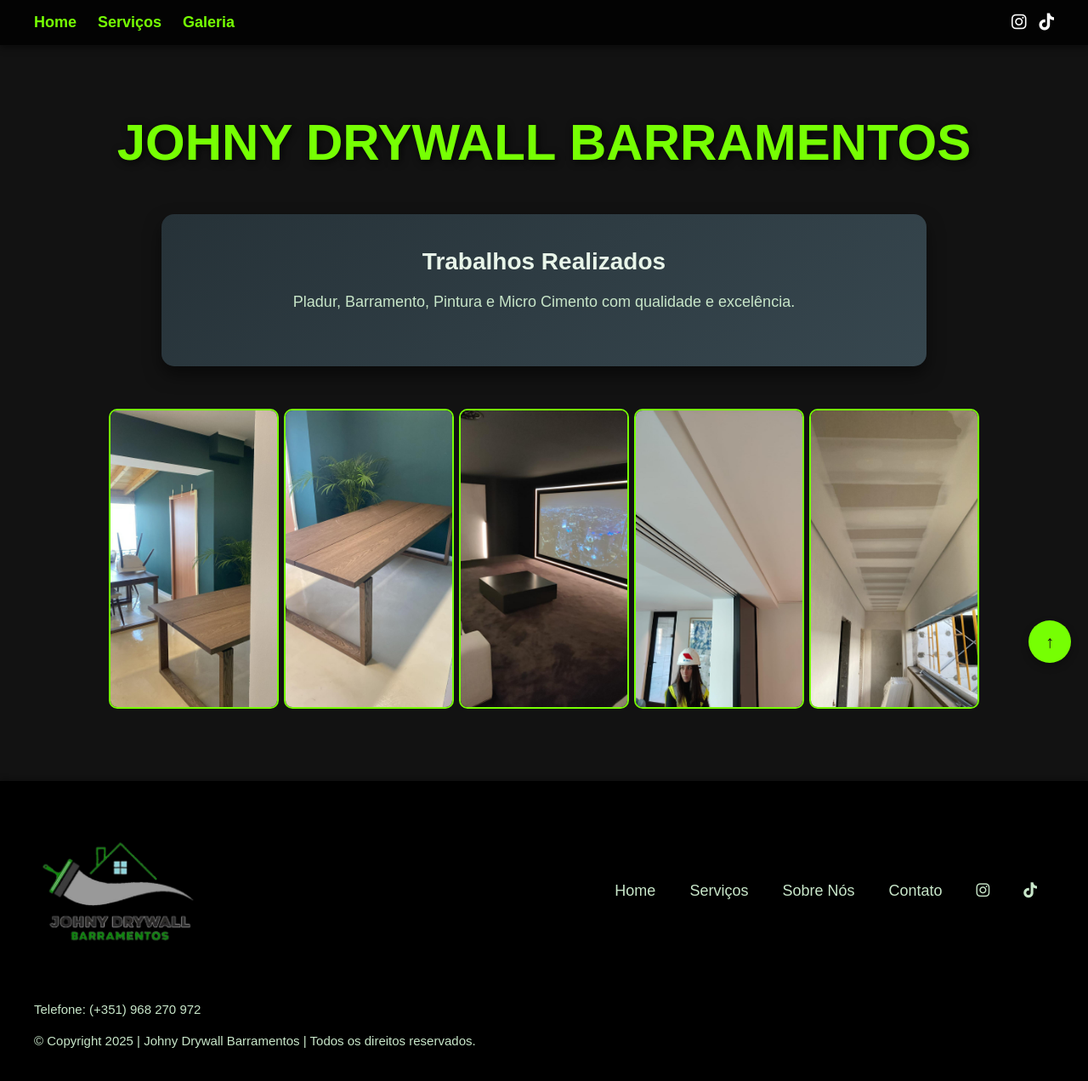
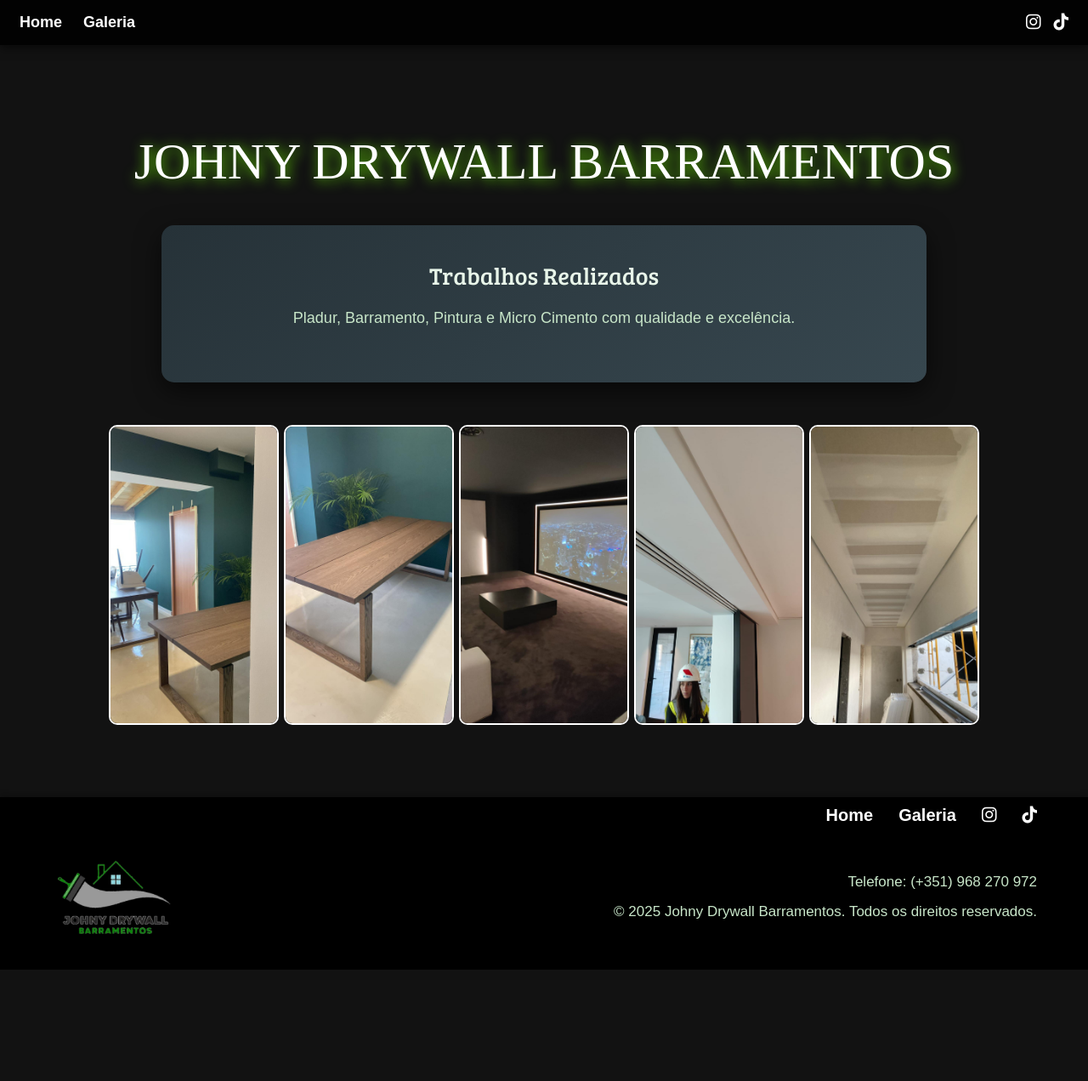
Before and after one commit to miacandelaria/JohnyBarramentos.github.io, a plain HTML site: page teste.html in a window 1280 px wide. Shown: the whole page at 85% size. After the commit the page ends 1141 px from the top, so only its background shows below. Drawn offline with Linux system fonts and the light colour scheme; a web font is replaced by a local one.

Commit message:
Update teste.html

```diff
--- a/teste.html
+++ b/teste.html
@@ -4,6 +4,14 @@
     <meta charset="UTF-8">
     <meta name="viewport" content="width=device-width, initial-scale=1.0">
     <title>Johny Drywall Barramentos</title>
+
+    <link rel="preconnect" href="https://fonts.googleapis.com">
+    <link rel="preconnect" href="https://fonts.gstatic.com" crossorigin>
+    <link href="https://fonts.googleapis.com/css2?family=Rubik+Dirt&display=swap" rel="stylesheet">
+
+    <link rel="preconnect" href="https://fonts.googleapis.com">
+    <link rel="preconnect" href="https://fonts.gstatic.com" crossorigin>
+    <link href="https://fonts.googleapis.com/css2?family=Bree+Serif&family=Rubik+Dirt&display=swap" rel="stylesheet">
     <!-- Link para fontes de ícones -->
     <link rel="stylesheet" href="https://cdnjs.cloudflare.com/ajax/libs/font-awesome/6.0.0-beta3/css/all.min.css">
     <style>
@@ -33,12 +41,13 @@
             display: flex;
             justify-content: space-between;
             align-items: center;
-            padding: 15px 40px;
-            background: rgba(0, 0, 0, 0.8); /* Transparência */
+            padding: 15px 23px;
+            background: rgba(0, 0, 0, 0.85);
             position: sticky;
             top: 0;
             z-index: 1000;
-            box-shadow: 0 4px 8px rgba(0, 0, 0, 0.4);
+            box-shadow: 0 4px 10px rgba(0, 0, 0, 0.5);
+            transition: all 0.3s ease;
         }
 
         nav {
@@ -47,7 +56,7 @@
         }
 
         nav a {
-            color: #76FF03;
+            color: #ffffff;
             text-decoration: none;
             font-size: 18px;
             font-weight: bold;
@@ -56,7 +65,8 @@
         }
 
         nav a:hover {
-            color: #ffffff;
+            color: #3df718;
+            transform: scale(1.1);
         }
 
         nav a::after {
@@ -64,7 +74,7 @@
             position: absolute;
             width: 0;
             height: 2px;
-            background: #76FF03;
+            background: #ffffff;
             left: 0;
             bottom: -5px;
             transition: width 0.3s ease-in-out;
@@ -78,6 +88,7 @@
         .social-icons {
             display: flex;
             gap: 15px;
+            text-align: end;
         }
 
         .social-icons a {
@@ -87,7 +98,7 @@
         }
 
         .social-icons a:hover {
-            color: #76FF03;
+            color: #3df718;
             transform: scale(1.2);
         }
 
@@ -99,34 +110,48 @@
         }
 
         .container2 {
-            margin: 0 auto;
+            margin: 40px auto;
             max-width: 900px;
             background: linear-gradient(145deg, #263238, #37474F);
             padding: 40px;
             border-radius: 15px;
-            box-shadow: 0 10px 20px rgba(0, 0, 0, 0.5);
+            box-shadow: 0 10px 30px rgba(0, 0, 0, 0.6);
             color: #A5D6A7;
+            text-align: center;
+            animation: slideUp 1s ease-in-out;
         }
 
         .main-title {
+            font-family: "Rubik Dirt", serif;
+            font-weight: 400;
+            font-style: normal;
+            text-align: center;
+            margin-top: 23px;
+            color: #ffffff;
+            text-shadow: 2px 2px 15px rgba(118, 255, 3, 0.8);
+            animation: fadeIn 1.5s ease-in-out;
             font-size: 60px;
-            font-weight: bold;
-            margin-bottom: 50px;
-            color: #76FF03;
-            text-shadow: 2px 2px 10px rgba(0, 0, 0, 0.8);
         }
+
 
         h2 {
             font-size: 28px;
             margin-bottom: 15px;
             color: #E8F5E9;
+            font-family: "Bree Serif", serif;
+            font-weight: 400;
+            font-style: normal;
         }
+
+
 
         p {
             font-size: 18px;
             line-height: 1.8;
             margin-bottom: 20px;
             color: #C8E6C9;
+            font-weight: 400;
+            font-style: normal;
         }
 
         /* Galeria de Imagens */
@@ -146,7 +171,7 @@
             height: auto;
             object-fit: cover;
             border-radius: 10px;
-            border: 2px solid #76FF03;
+            border: 2px solid #ffffff;
             transition: transform 0.4s, box-shadow 0.4s;
         }
 
@@ -158,80 +183,91 @@
 
          /* Rodapé */
        footer {
-            background: black;
+
+        background: #000000;
         color: #E8F5E9;
-            display: flex;
-            flex-direction: column;
-            align-items: center;
-            justify-content: center;
-            padding: 30px 10px;
-            font-size: 10px;
+        padding: 10px 0;
+        text-align: left;
         box-shadow: 0 -4px 6px rgba(0, 0, 0, 0.2);
     }
 
+
     .footer-container {
+        max-width: 1200px;
+        margin: auto;
+        padding: 0 20px;
         display: flex;
+        flex-direction: column;
+    }
+
+    .footer-top {
+        display: flex;
+        justify-content: flex-end;
+        align-items: center;
+        margin-bottom: 10px;
+    }
+
+    .footer-content {
+        display: flex;
+        align-items: center;
         justify-content: space-between;
-            align-items: center;
-            max-width: 1200px;
-            width: 100%;
-            flex-wrap: wrap;
-            gap: 20px;
     }
 
     .footer-logo {
-            font-size: 18px;
-            font-weight: bold;
-            color: #76FF03;
+        margin-right: 20px;
     }
 
     .footer-nav {
         display: flex;
-            gap: 40px;
-            text-align: center;
-            margin: 20px;
+        gap: 30px;
     }
 
-        .footer-nav a {
-            color: #C8E6C9;
+    .footer-nav a, .footer-social a {
+        color: #ffffff;
         text-decoration: none;
-            font-size: 18px;
-            text-align: center;
+        font-size: 20px;
+        transition: color 0.3s ease-in-out;
+        gap: 30px;
     }
 
-        .footer-nav a:hover {
-            color: #76FF03;
+    .footer-nav a:hover, .footer-social a:hover {
+        color: #2efa26;
+    }
+
+    .footer-info {
+        text-align: right;
+    }
+
+    .footer-info p {
+        margin: 5px 0;
+        font-size: 17px;
     }
 
     .footer-contact {
         display: flex;
         flex-direction: column;
-           /* align-items: flex-start;*/
+        align-items: flex-start; /* Alinha os itens ao início do eixo transversal (esquerda) */
         color: #C8E6C9;
-            text-align: left;
+        margin-left: 0; /* Remove a margem esquerda */
+        padding: 25px;
     }
 
     .footer-contact p {
-            margin: 5px 0;
-            text-align: left;
+
         font-size: 15px;
+
+        padding-top: 10px;
     }
 
     .footer-social {
         display: flex;
-            gap: 25px;
+        gap: 30px;
+        justify-content: right;
+        align-items: right;
+        width: 100%;
     }
 
-        .footer-social a {
-            color: #C8E6C9;
-            font-size: 20px;
-            transition: transform 0.3s, color 0.3s;
-        }
 
-        .footer-social a:hover {
-            color: #76FF03;
-            transform: scale(1.2);
-        }
 
         /* Botão Voltar ao Topo */
         .back-to-top {
@@ -256,13 +292,113 @@
             transform: scale(1.1);
             box-shadow: 0 8px 15px rgba(0, 0, 0, 0.4);
         }
+
+        @keyframes fadeIn {
+            from { opacity: 0; }
+            to { opacity: 1; }
+        }
+
+        @keyframes slideUp {
+            from { transform: translateY(20px); opacity: 0; }
+            to { transform: translateY(0); opacity: 1; }
+        }
+
+                /* Animação fade-in com zoom */
+        @keyframes fadeInZoom {
+            0% {
+                opacity: 0;
+                transform: scale(0.9);
+            }
+            100% {
+                opacity: 1;
+                transform: scale(1);
+            }
+        }
+
+        /* Aplicação inicial para os itens da galeria */
+        .gallery-item {
+            opacity: 0;
+            transform: scale(0.9);
+            animation: fadeInZoom 0.6s ease-out forwards;
+        }
+
+        /* Adiciona atraso para cada item */
+        .gallery-item:nth-child(1) { animation-delay: 0.1s; }
+        .gallery-item:nth-child(2) { animation-delay: 0.2s; }
+        .gallery-item:nth-child(3) { animation-delay: 0.3s; }
+        .gallery-item:nth-child(4) { animation-delay: 0.4s; }
+        .gallery-item:nth-child(5) { animation-delay: 0.5s; }
+        .gallery-item:nth-child(6) { animation-delay: 0.6s; }
+
+        /* Animação suave para cabeçalho ao rolar */
+        header.scrolled {
+            background: rgba(0, 0, 0, 0.95);
+            box-shadow: 0 6px 12px rgba(0, 0, 0, 0.6);
+        }
+
+        /* Fade-in para texto principal */
+        .main-title {
+            animation: fadeInZoom 1.5s ease-out forwards;
+        }
+
+        /* Transição suave para imagens da galeria */
+        .cointained2 img {
+            opacity: 0;
+            transform: scale(0.8);
+            animation: fadeInUp 1s ease-out forwards;
+        }
+
+        .cointained2 img:nth-child(1) {
+            animation-delay: 0.2s;
+        }
+        .cointained2 img:nth-child(2) {
+            animation-delay: 0.4s;
+        }
+        .cointained2 img:nth-child(3) {
+            animation-delay: 0.6s;
+        }
+        .cointained2 img:nth-child(4) {
+            animation-delay: 0.8s;
+        }
+        .cointained2 img:nth-child(5) {
+            animation-delay: 1s;
+        }
+
+        /* Fade-in para seção de trabalhos */
+        .container2 {
+            animation: slideUp 1.5s ease-out forwards;
+        }
+
+        /* Botão voltar ao topo - animação inicial */
+        .back-to-top {
+            opacity: 0;
+            transform: translateY(50px);
+            transition: opacity 0.3s, transform 0.3s;
+        }
+
+        .back-to-top.show {
+            opacity: 1;
+            transform: translateY(0);
+        }
+
+        /* Keyframes adicionais */
+        @keyframes fadeInUp {
+            from {
+                opacity: 0;
+                transform: translateY(20px);
+            }
+            to {
+                opacity: 1;
+                transform: translateY(0);
+            }
+        }
+
     </style>
 </head>
 <body>
     <header>
         <nav>
             <a href="teste.html">Home</a>
-            <a href="servicos.html">Serviços</a>
             <a href="galeria.html">Galeria</a>
         </nav>
         <div class="social-icons">
@@ -287,37 +423,73 @@
     </main>
     <footer>
         <div class="footer-container">
+            <div class="footer-top">
+                <nav class="footer-nav">
+                    <a href="teste.html">Home</a>
+                    <a href="galeria.html">Galeria</a>
+                    <div class="footer-social">
+                        <a href="https://www.instagram.com/johnydrywallbarramentos"><i class="fab fa-instagram"></i></a>
+                        <a href="https://www.tiktok.com/@johnybarramentos?_t=8s84f4rD3tH&_r=1"><i class="fab fa-tiktok"></i></a>
+                    </div>
+                </nav>
+            </div>
+            <div class="footer-content">
                 <div class="footer-logo">
-
-                <img src="logo_johny3.jpg" alt="Johny Drywall Barramentos" style="width: 200px; display: block; margin: 0 auto 0 0;">
+                    <img src="logo_johny3.jpg" alt="Johny Drywall Barramentos" style="width: 150px; display: block;">
                 </div>
-            <div class="footer-nav">
-                <a href="#">Home</a>
-                <a href="#">Serviços</a>
-                <a href="#">Sobre Nós</a>
-                <a href="#">Contato</a>
-                <a href="https://www.instagram.com"><i class="fab fa-instagram"></i></a>
-                <a href="https://www.tiktok.com"><i class="fab fa-tiktok"></i></a>
-            </div>
-            <div class="footer-contact">
-
+                <div class="footer-info">
                     <p>Telefone: (+351) 968 270 972</p>
-
-                <p>&copy; Copyright 2025 | Johny Drywall Barramentos | Todos os direitos reservados.</p>
+                    <p>&copy; 2025 Johny Drywall Barramentos. Todos os direitos reservados.</p>
                 </div>
             </div>
+        </div>
+    </footer>
 
-    </footer>
     <!-- Botão Voltar ao Topo -->
     <div class="back-to-top" onclick="scrollToTop()">
         &#8593;
     </div>
 
     <script>
-        // Função para voltar ao topo
-        function scrollToTop() {
-            window.scrollTo({ top: 0, behavior: 'smooth' });
+        // Selecionar o botão "Voltar ao Topo"
+        const backToTopButton = document.querySelector(".back-to-top");
+
+        // Adicionar evento de rolagem para monitorar a posição do scroll
+        window.addEventListener("scroll", () => {
+            if (window.scrollY > 300) { // Exibe o botão após rolar 300px
+                backToTopButton.classList.add("show");
+            } else {
+                backToTopButton.classList.remove("show");
             }
+        });
+
+
+
+        // Função para ativar animação no cabeçalho
+        const header = document.querySelector("header");
+        window.addEventListener("scroll", () => {
+            if (window.scrollY > 50) {
+                header.classList.add("scrolled");
+            } else {
+                header.classList.remove("scrolled");
+            }
+        });
+
+
+        // Ativar animações nos elementos ao rolar
+        const observer = new IntersectionObserver((entries) => {
+            entries.forEach((entry) => {
+                if (entry.isIntersecting) {
+                    entry.target.style.animationPlayState = "running";
+                }
+            });
+        });
+
+        // Aplicar observer nos elementos animados
+        document.querySelectorAll(".container2, .cointained2 img").forEach((element) => {
+            element.style.animationPlayState = "paused";
+            observer.observe(element);
+        });
     </script>
 </body>
 </html>
```
Lines whose indentation alone changed are shown as unchanged.
